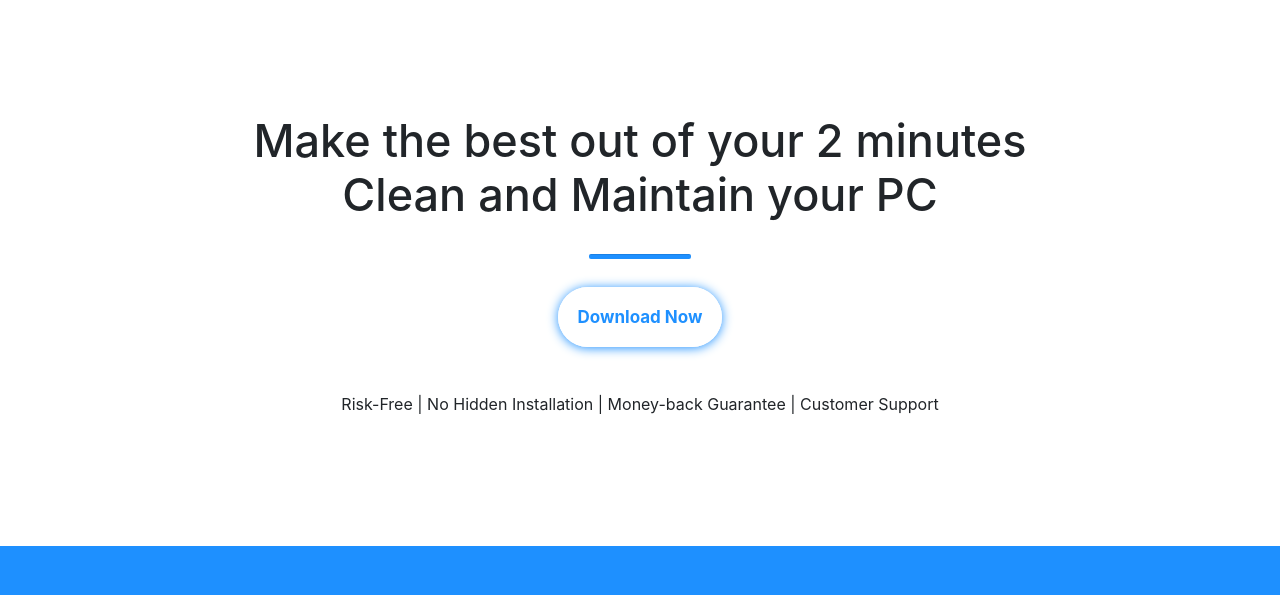
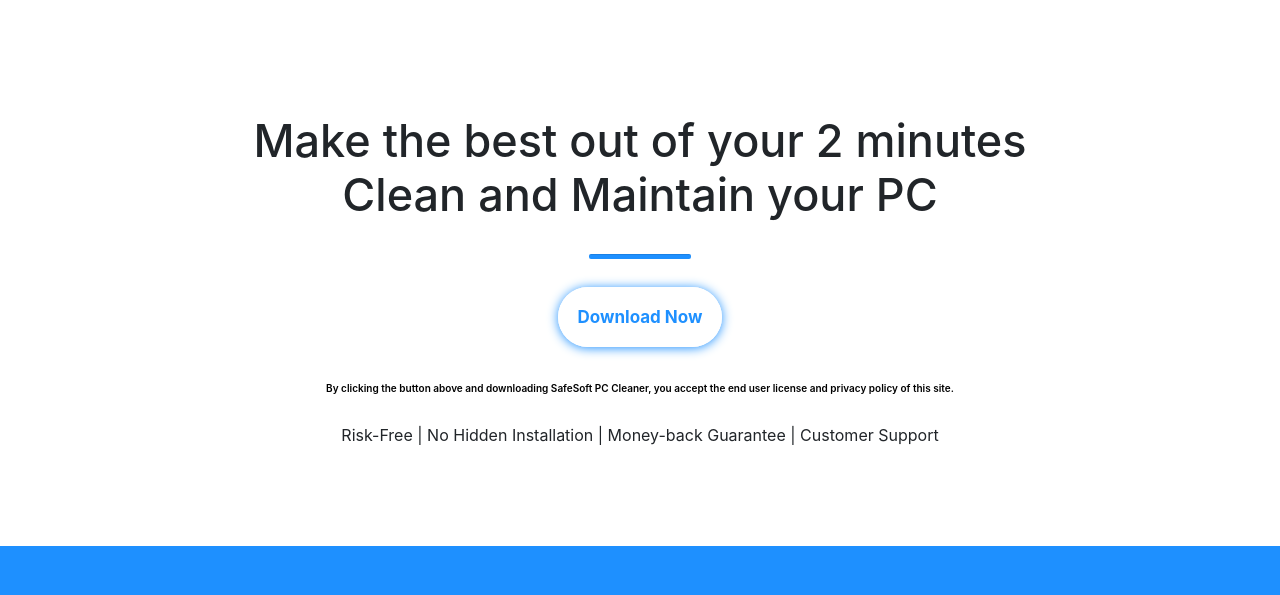
Before and after one commit to xkid1/BlacktailTechnology-PCCleanerLander, a website: page index.html in a window 1280 px wide. Shown: the part 3666-4261 px from the top of the page. Drawn offline with Linux system fonts and the light colour scheme.

Commit message:
File added

```diff
--- a/css/app.scss
+++ b/css/app.scss
@@ -395,7 +395,17 @@
        }
 
        .r_rn {
-        padding-top: 91px;
+        padding-top: 11px;
+        }
+
+        .ag {
+            margin-top: 0;
+            margin-bottom: 1rem;
+            font-size: 10px;
+            color: #000;
+            font-weight: 600;
+            margin-top: 80px;
+            text-align: center;
         }
     }
 }
--- a/index.html
+++ b/index.html
@@ -130,6 +130,7 @@
                 <h1 class="py-3 f_disc">Make the best out of your 2 minutes <br> Clean and Maintain your PC</h1>
                 <hr class="divider">
                 <a class="f_d" href="#">Download Now</a>
+                <p class="ag">By clicking the button above and downloading SafeSoft PC Cleaner, you accept the end user license and privacy policy of this site.</p>
                 <div class="r_rn">
                     <span>Risk-Free</span> | <span>No Hidden Installation</span> | <span>Money-back Guarantee</span> | <span>Customer Support</span>
                 </div>
```
Also changed, not shown: css/app.css, 1 other file.
